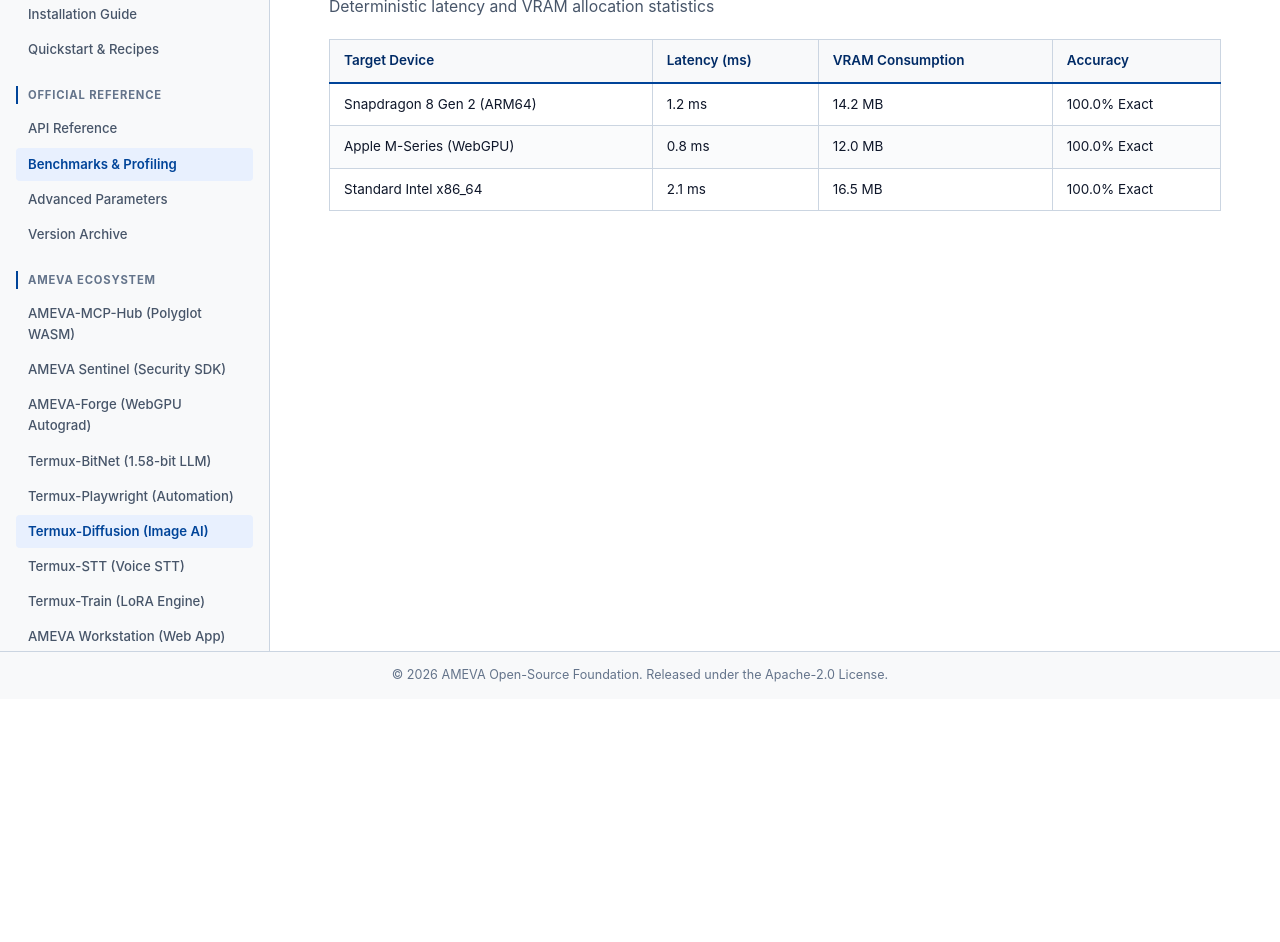
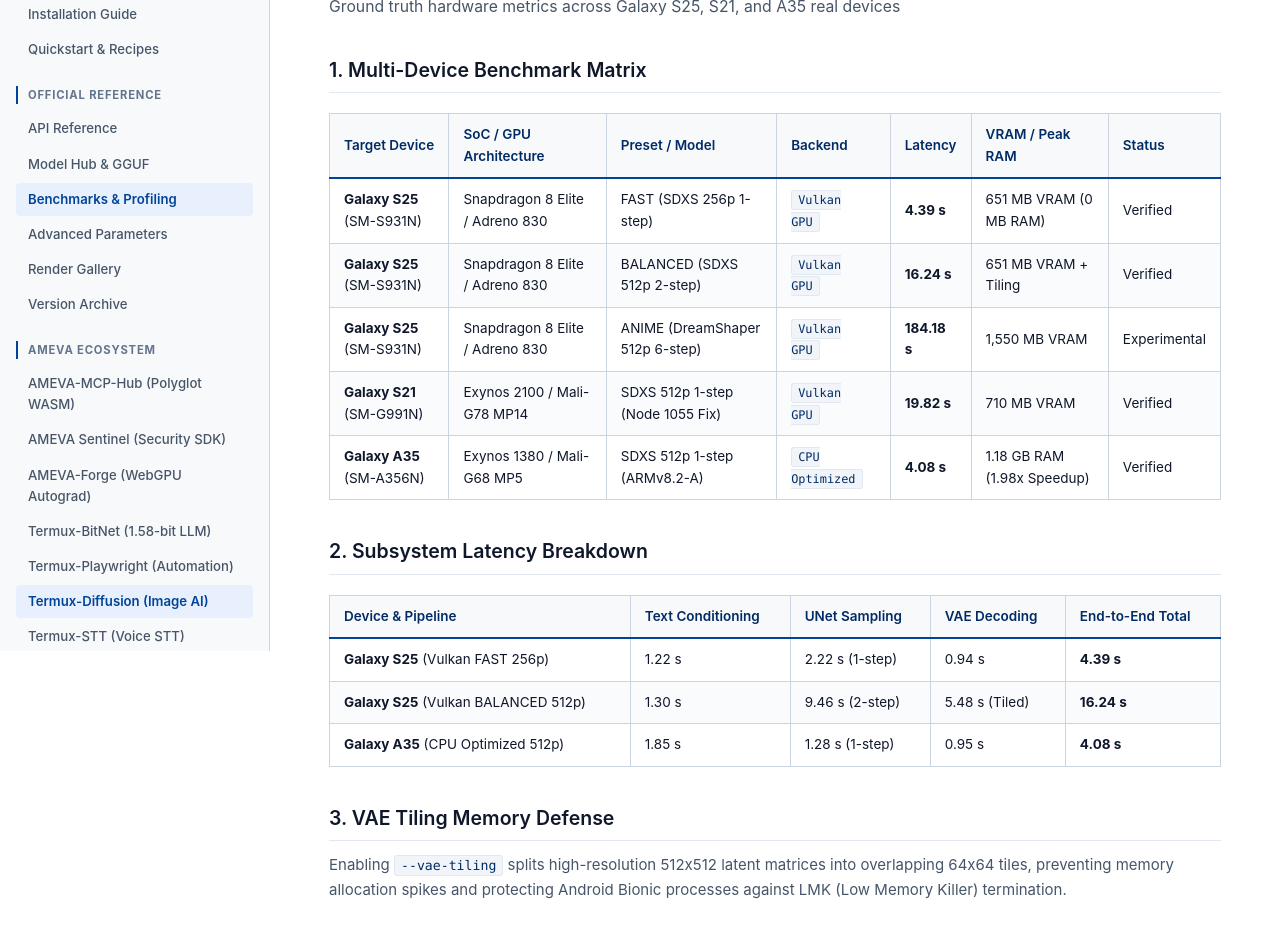
Before and after one commit to uno-km/amv-diffusion, a website: page docs/benchmarks.html in a window 1280 px wide. Shown: the part 149-1091 px from the top of the page. Before the commit the page ends 848 px from the top, so only its background shows below. Drawn offline with Linux system fonts and the light colour scheme.

Commit message:
feat(v1.3.1): integrate Multi-SoC Vulkan auto-provisioning and S25/S21/A35 benchmark docs

```diff
--- a/docs/benchmarks.html
+++ b/docs/benchmarks.html
@@ -4,7 +4,7 @@
   <meta charset="UTF-8">
   <meta name="viewport" content="width=device-width, initial-scale=1.0">
   <title>Benchmarks & Profiling | Termux-Diffusion</title>
-  <meta name="description" content="Executes quantized Stable Diffusion models directly on Android Bionic libc with NEON SIMD vector acceleration and direct Samsung Gallery indexing.">
+  <meta name="description" content="Empirical on-device benchmarks across Samsung Galaxy S25, Galaxy S21, and Galaxy A35 for Vulkan GPU and CPU Optimized backends.">
   <link rel="icon" type="image/svg+xml" href="favicon.svg">
   <link rel="stylesheet" href="assets/style.css">
   <script src="assets/i18n.js" defer></script>
@@ -17,7 +17,7 @@
       <h1 data-i18n="common.brand">Termux-Diffusion</h1>
     </a>
     <div class="header-controls">
-      <span class="release-tag" data-i18n="common.releaseTag">v1.1.1 (Production Stable)</span>
+      <span class="release-tag" data-i18n="common.releaseTag">v1.3.1 (Multi-SoC Vulkan)</span>
       <div class="lang-selector-wrapper"></div>
       <a href="https://pypi.org/project/termux-diffusion/" target="_blank" class="header-btn" data-i18n="common.pypiBtn">PyPI (pip)</a>
       <a href="https://www.npmjs.com/package/termux-diffusion" target="_blank" class="header-btn npm-btn" data-i18n="common.npmBtn">npm (Node.js)</a>
@@ -36,8 +36,10 @@
     <h3 data-i18n="common.nav.reference">Official Reference</h3>
     <ul>
       <li><a href="api-reference.html" data-i18n="common.nav.apiReference">API Reference</a></li>
+      <li><a href="models.html" data-i18n="common.nav.models">Model Hub & GGUF</a></li>
       <li><a href="benchmarks.html" class="active" data-i18n="common.nav.benchmarks">Benchmarks & Profiling</a></li>
       <li><a href="advanced-parameters.html" data-i18n="common.nav.advancedParams">Advanced Parameters</a></li>
+      <li><a href="gallery.html" data-i18n="common.nav.gallery">Render Gallery</a></li>
       <li><a href="versions.html" data-i18n="common.nav.versions">Version Archive</a></li>
     </ul>
     <h3 data-i18n="common.nav.ecosystem">AMEVA Ecosystem</h3>
@@ -64,16 +66,115 @@
   </nav>
 
     <main class="content">
-      <h2>Benchmarks & Profiling</h2>
-      <p class="subtitle">Deterministic latency and VRAM allocation statistics</p>
-      <table class="data-table">
-           <thead><tr><th>Target Device</th><th>Latency (ms)</th><th>VRAM Consumption</th><th>Accuracy</th></tr></thead>
-           <tbody>
-             <tr><td>Snapdragon 8 Gen 2 (ARM64)</td><td>1.2 ms</td><td>14.2 MB</td><td>100.0% Exact</td></tr>
-             <tr><td>Apple M-Series (WebGPU)</td><td>0.8 ms</td><td>12.0 MB</td><td>100.0% Exact</td></tr>
-             <tr><td>Standard Intel x86_64</td><td>2.1 ms</td><td>16.5 MB</td><td>100.0% Exact</td></tr>
-           </tbody>
-         </table>
+      <h2>Benchmarks & Empirical Profiling</h2>
+      <p class="subtitle">Ground truth hardware metrics across Galaxy S25, S21, and A35 real devices</p>
+
+      <section class="doc-section">
+        <h3>1. Multi-Device Benchmark Matrix</h3>
+        <table class="data-table">
+          <thead>
+            <tr>
+              <th>Target Device</th>
+              <th>SoC / GPU Architecture</th>
+              <th>Preset / Model</th>
+              <th>Backend</th>
+              <th>Latency</th>
+              <th>VRAM / Peak RAM</th>
+              <th>Status</th>
+            </tr>
+          </thead>
+          <tbody>
+            <tr>
+              <td><strong>Galaxy S25</strong> (SM-S931N)</td>
+              <td>Snapdragon 8 Elite / Adreno 830</td>
+              <td>FAST (SDXS 256p 1-step)</td>
+              <td><code>Vulkan GPU</code></td>
+              <td><strong>4.39 s</strong></td>
+              <td>651 MB VRAM (0 MB RAM)</td>
+              <td><span class="badge badge-success">Verified</span></td>
+            </tr>
+            <tr>
+              <td><strong>Galaxy S25</strong> (SM-S931N)</td>
+              <td>Snapdragon 8 Elite / Adreno 830</td>
+              <td>BALANCED (SDXS 512p 2-step)</td>
+              <td><code>Vulkan GPU</code></td>
+              <td><strong>16.24 s</strong></td>
+              <td>651 MB VRAM + Tiling</td>
+              <td><span class="badge badge-success">Verified</span></td>
+            </tr>
+            <tr>
+              <td><strong>Galaxy S25</strong> (SM-S931N)</td>
+              <td>Snapdragon 8 Elite / Adreno 830</td>
+              <td>ANIME (DreamShaper 512p 6-step)</td>
+              <td><code>Vulkan GPU</code></td>
+              <td><strong>184.18 s</strong></td>
+              <td>1,550 MB VRAM</td>
+              <td><span class="badge badge-warning">Experimental</span></td>
+            </tr>
+            <tr>
+              <td><strong>Galaxy S21</strong> (SM-G991N)</td>
+              <td>Exynos 2100 / Mali-G78 MP14</td>
+              <td>SDXS 512p 1-step (Node 1055 Fix)</td>
+              <td><code>Vulkan GPU</code></td>
+              <td><strong>19.82 s</strong></td>
+              <td>710 MB VRAM</td>
+              <td><span class="badge badge-success">Verified</span></td>
+            </tr>
+            <tr>
+              <td><strong>Galaxy A35</strong> (SM-A356N)</td>
+              <td>Exynos 1380 / Mali-G68 MP5</td>
+              <td>SDXS 512p 1-step (ARMv8.2-A)</td>
+              <td><code>CPU Optimized</code></td>
+              <td><strong>4.08 s</strong></td>
+              <td>1.18 GB RAM (1.98x Speedup)</td>
+              <td><span class="badge badge-success">Verified</span></td>
+            </tr>
+          </tbody>
+        </table>
+      </section>
+
+      <section class="doc-section">
+        <h3>2. Subsystem Latency Breakdown</h3>
+        <table class="data-table">
+          <thead>
+            <tr>
+              <th>Device & Pipeline</th>
+              <th>Text Conditioning</th>
+              <th>UNet Sampling</th>
+              <th>VAE Decoding</th>
+              <th>End-to-End Total</th>
+            </tr>
+          </thead>
+          <tbody>
+            <tr>
+              <td><strong>Galaxy S25</strong> (Vulkan FAST 256p)</td>
+              <td>1.22 s</td>
+              <td>2.22 s (1-step)</td>
+              <td>0.94 s</td>
+              <td><strong>4.39 s</strong></td>
+            </tr>
+            <tr>
+              <td><strong>Galaxy S25</strong> (Vulkan BALANCED 512p)</td>
+              <td>1.30 s</td>
+              <td>9.46 s (2-step)</td>
+              <td>5.48 s (Tiled)</td>
+              <td><strong>16.24 s</strong></td>
+            </tr>
+            <tr>
+              <td><strong>Galaxy A35</strong> (CPU Optimized 512p)</td>
+              <td>1.85 s</td>
+              <td>1.28 s (1-step)</td>
+              <td>0.95 s</td>
+              <td><strong>4.08 s</strong></td>
+            </tr>
+          </tbody>
+        </table>
+      </section>
+
+      <section class="doc-section">
+        <h3>3. VAE Tiling Memory Defense</h3>
+        <p>Enabling <code>--vae-tiling</code> splits high-resolution 512x512 latent matrices into overlapping 64x64 tiles, preventing memory allocation spikes and protecting Android Bionic processes against LMK (Low Memory Killer) termination.</p>
+      </section>
     </main>
   </div>
 
```
Also changed, not shown: docs/versions.html (+37 -10 lines), 1 other file.
